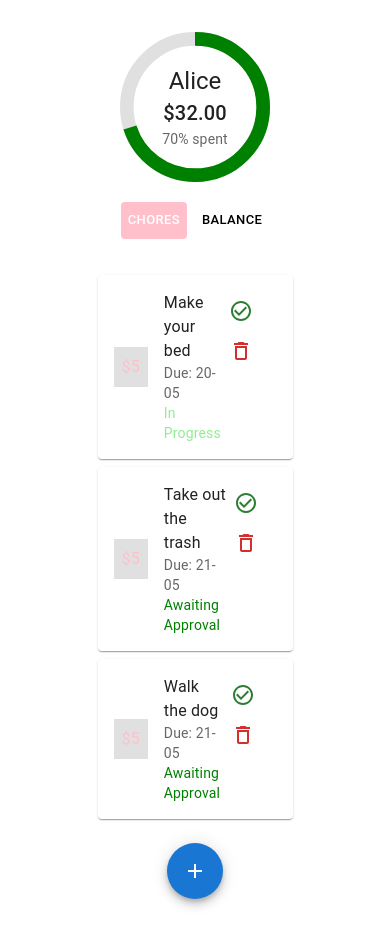
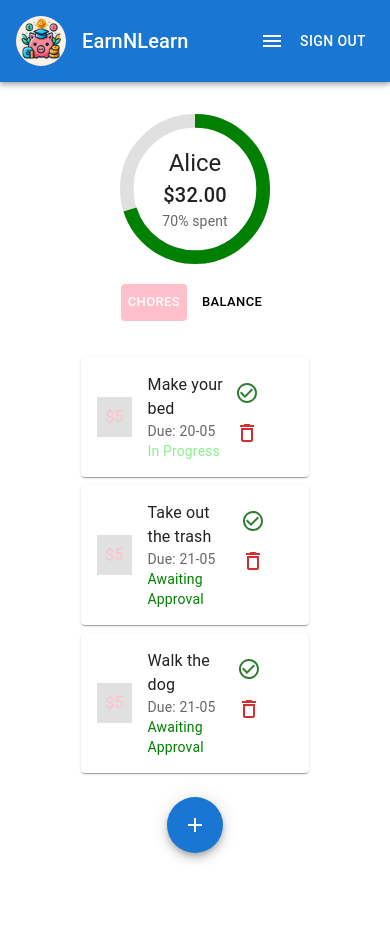
Before and after one commit to Cicada3301q/EarnNLearn, a React (Create React App) app in the folder my-app/: page /profile-chores/1 in a window 390 px wide. Shown: the top 946 px of the page. Built offline with nearby package versions, Linux system fonts and the light colour scheme.

Commit message:
add hamburger menu, add banner

```diff
--- /dev/null
+++ b/my-app/src/HeaderBanner.jsx
@@ -0,0 +1,77 @@
+import React, { useState } from 'react';
+import { AppBar, Toolbar, Typography, Button, IconButton, Avatar, Menu, MenuItem } from '@mui/material';
+import MenuIcon from '@mui/icons-material/Menu';
+import { useNavigate } from 'react-router-dom';
+
+function HeaderBanner() {
+    const [anchorEl, setAnchorEl] = useState(null);
+    const navigate = useNavigate();
+
+    const handleMenuClick = (event) => {
+        setAnchorEl(event.currentTarget);
+    };
+
+    const handleMenuClose = () => {
+        setAnchorEl(null);
+    };
+
+    const handleNavigate = (path) => {
+        navigate(path);
+        handleMenuClose();
+    };
+
+    const handleSignOut = () => {
+        // Add your sign out logic here
+        console.log("Signing out...");
+        // For example, navigating to the login page after sign out
+        navigate('/login');
+    };
+
+    return (
+        <AppBar position="static">
+            <Toolbar>
+                <Avatar
+                    edge= "start"
+                    src="/EarnNLearn.jpg"
+                    alt="Logo"
+                    sx={{ width: 50, height: 50, marginBottom: 2, marginTop: 2, marginRight: 2 }}
+                />
+                <Typography variant="h6" component="div" sx={{ flexGrow: 1 }}>
+                    EarnNLearn
+                </Typography>
+                <IconButton
+                    edge="start"
+                    color="inherit"
+                    aria-label="menu"
+                    onClick={handleMenuClick}
+                >
+                    <MenuIcon />
+                </IconButton>
+
+                <Button color="inherit" onClick={handleSignOut}>Sign Out</Button>
+                <Menu
+                    id="menu-appbar"
+                    anchorEl={anchorEl}
+                    anchorOrigin={{
+                        vertical: 'top',
+                        horizontal: 'right',
+                    }}
+                    keepMounted
+                    transformOrigin={{
+                        vertical: 'top',
+                        horizontal: 'right',
+                    }}
+                    open={Boolean(anchorEl)}
+                    onClose={handleMenuClose}
+                >
+                    <MenuItem onClick={() => handleNavigate('/')}>Home</MenuItem>
+                    <MenuItem onClick={() => handleNavigate('/about')}>About</MenuItem>
+                    <MenuItem onClick={() => handleNavigate('/contact')}>Contact</MenuItem>
+                    {/* Add more MenuItem components as needed for additional pages */}
+                </Menu>
+            </Toolbar>
+        </AppBar>
+    );
+}
+
+export default HeaderBanner;
--- a/my-app/src/ProfileBalance.jsx
+++ b/my-app/src/ProfileBalance.jsx
@@ -4,6 +4,7 @@ import { useParams, Link } from 'react-router-dom';
 import FiberManualRecordIcon from '@mui/icons-material/FiberManualRecord';
 import ProfileSwitch from './ProfileSwitch';
 import CircularProgressBar from './CircularProgressBar';
+import HeaderBanner from './HeaderBanner';
 
 
 
@@ -21,6 +22,8 @@ function ProfileBalance() {
   ];
 
   return (
+    <div>
+      <HeaderBanner />
       <Container component="main" maxWidth="sm">
         <Box sx={{ marginTop: 8, display: 'flex', flexDirection: 'column', alignItems: 'center' }}>
           <CircularProgressBar
@@ -66,6 +69,7 @@ function ProfileBalance() {
               </Button>
         </Box>
       </Container>
+    </div>
   );
 }
 
--- a/my-app/src/ProfileChores.jsx
+++ b/my-app/src/ProfileChores.jsx
@@ -6,6 +6,8 @@ import DeleteOutlineIcon from '@mui/icons-material/DeleteOutline';
 import ProfileSwitch from './ProfileSwitch';
 import CircularProgressBar from './CircularProgressBar';
 import { useNavigate } from 'react-router-dom';
+import HeaderBanner from './HeaderBanner';
+
 
 function ProfileChores() {
   // Dummy data for the chores
@@ -34,6 +36,7 @@ function ProfileChores() {
   };
 
   return (
+    <div><HeaderBanner />
       <Box sx={{ margin: 2 }}>
           <CircularProgressBar
             size={150}
@@ -45,7 +48,7 @@ function ProfileChores() {
       <ProfileSwitch />
       <Box sx={{ margin: 2, paddingBottom: 10 }}>
         {chores.map((chore) => (
-        <Paper key={chore.id} sx={{ display: 'flex',width:'50%', mx: 'auto' , justifyContent: 'space-between', marginY: 1, padding: 2,  }}>
+          <Paper key={chore.id} sx={{ display: 'flex', width:'60%', mx: 'auto' , justifyContent: 'space-between', marginY: 1, padding: 2,  }}>
             <Box sx={{ display: 'flex', alignItems: 'center'}}>
               <Box sx={{ bgcolor: 'grey.300', padding: 1, marginRight: 2 }}>
                 <Typography sx={{ color: 'pink' }}>${chore.amount}</Typography>
@@ -73,6 +76,7 @@ function ProfileChores() {
           </Box>
         </Box>
       </Box>
+    </div>
   );
 }
 
--- a/my-app/src/Register.jsx
+++ b/my-app/src/Register.jsx
@@ -35,7 +35,7 @@ function Register() {
       };
 
     // Create a new coin every 300 milliseconds
-    const interval = setInterval(createCoin, 300);
+    const interval = setInterval(createCoin, 500);
 
     return () => clearInterval(interval); // Clean up interval on component unmount
   }, []);
```
Lines whose indentation alone changed are shown as unchanged.
